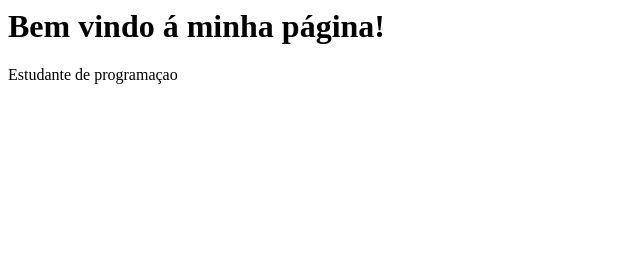
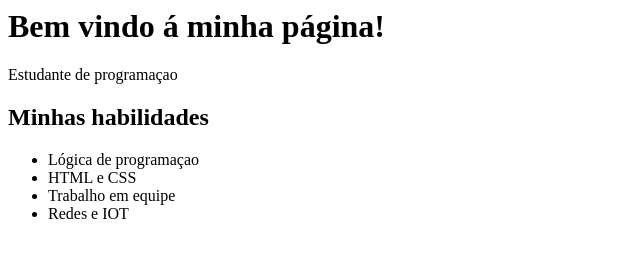
Before and after one commit to Isabelasanrroman/Site, a plain HTML site: page index.html in a window 1280 px wide. Shown: the whole page, without its empty margins (0-640 px from the left). Drawn offline with Linux system fonts and the light colour scheme.

Commit message:
Add files via upload

```diff
--- a/index.html
+++ b/index.html
@@ -10,5 +10,16 @@
             <h1>Bem vindo á minha página!</h1>
             <p>Estudante de programaçao</p>
         </header>
+        <main>
+            <section>
+                <h2>Minhas habilidades</h2>
+                <ul>
+                    <li>Lógica de programaçao</li>
+                    <li>HTML e CSS</li>
+                    <lI>Trabalho em equipe</LI>
+                    <li>Redes e IOT</li>
+                </ul>
+            </section>
+        </main>
     </body>
 </html>
```
